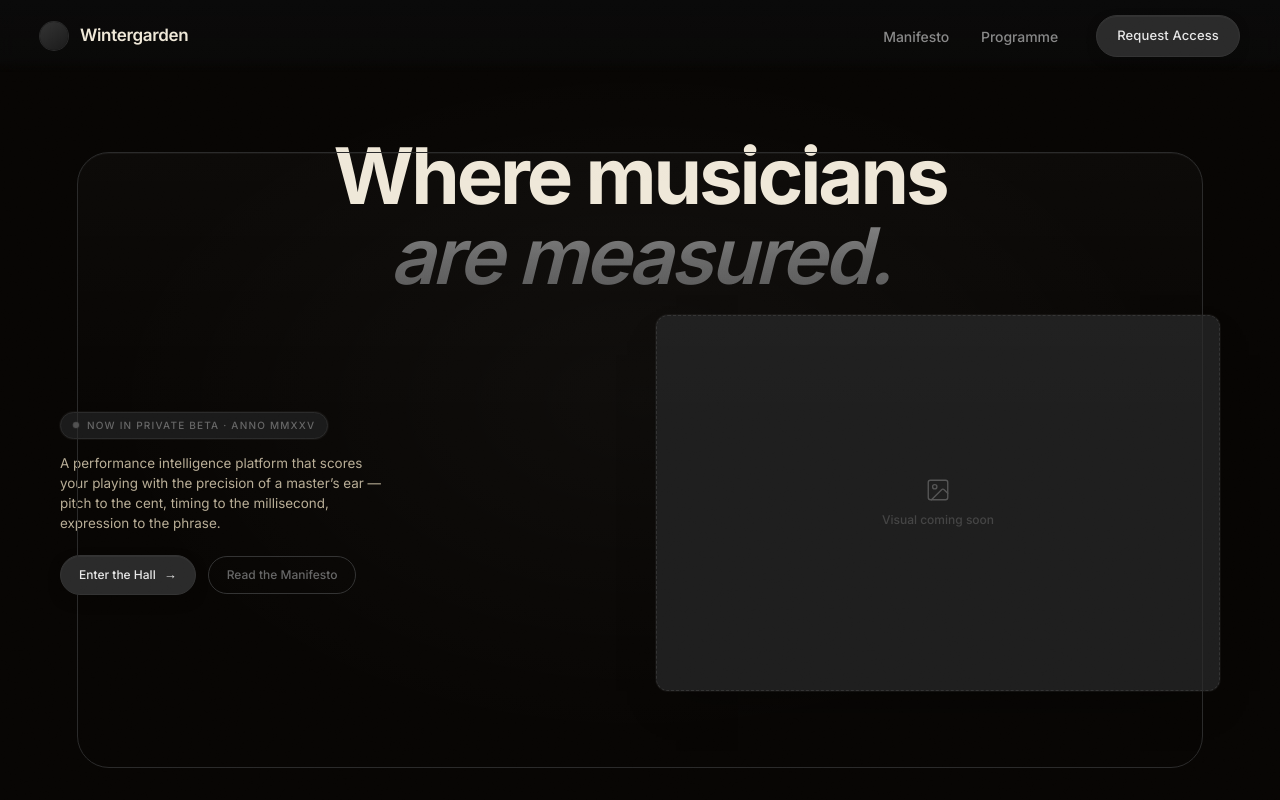
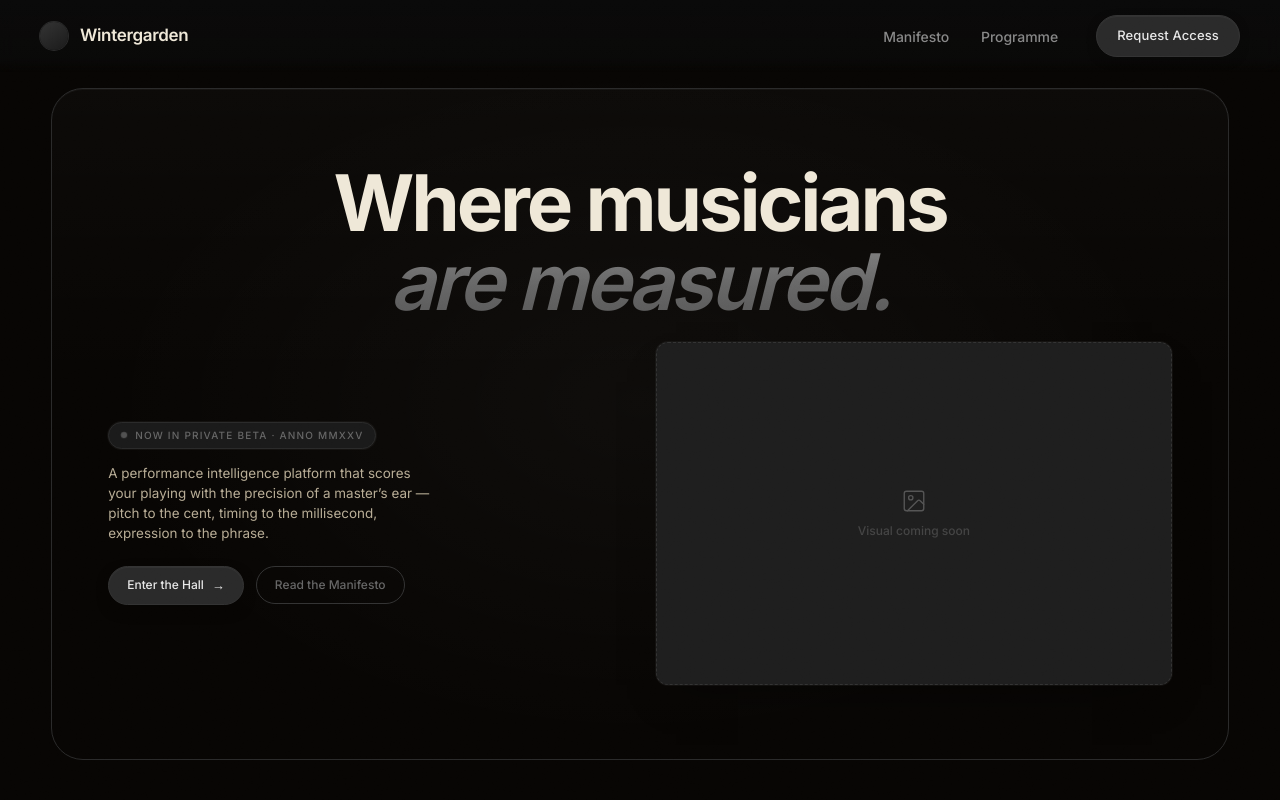
Before and after one commit to centuriesmutual/WinterGarden, a Next.js app: page / in a window 1280 px wide. Shown: the top 800 px of the page. Built offline with nearby package versions, Linux system fonts and the light colour scheme.

Commit message:
Fix hero: all content lives inside the border box
Made-with: Cursor

```diff
--- a/components/sections/Hero.tsx
+++ b/components/sections/Hero.tsx
@@ -35,31 +35,25 @@ export default function Hero() {
       }}
     >
       <LazyMotion features={domAnimation}>
+        {/* Full-height column, content pushed down below navbar */}
         <div
-          className="relative w-full flex flex-col px-5 md:px-10"
+          className="relative w-full flex flex-col"
+          style={{ minHeight: "100svh", paddingTop: "88px", paddingBottom: "40px" }}
+        >
+          {/* THE BORDER IS NOW THE CONTENT WRAPPER */}
+          <div
+            className="flex-1 mx-[4vw] flex flex-col justify-center px-8 md:px-14"
             style={{
-            minHeight: "100svh",
-            paddingTop: "136px",
-            paddingBottom: "56px",
-          }}
-        >
-          <div
-            aria-hidden
-            className="hidden md:block pointer-events-none absolute"
-            style={{
-              left: "6vw",
-              right: "6vw",
-              top: "152px",
-              bottom: "32px",
-              maxHeight: "calc(100% - 160px)",
               border: `1px solid ${g.b}`,
               borderRadius: "32px",
               background:
                 "linear-gradient(180deg, rgba(255,255,255,0.02), transparent 45%)",
               boxShadow: "inset 0 1px 0 rgba(255,255,255,0.04)",
+              paddingTop: "56px",
+              paddingBottom: "56px",
             }}
-          />
-
+          >
+            {/* Headline */}
             <m.h1
               initial={{ opacity: 0, y: 20 }}
               animate={{ opacity: 1, y: 0 }}
@@ -91,10 +85,12 @@ export default function Hero() {
               </span>
             </m.h1>
 
+            {/* Two-column: text left, image right */}
             <div
               className="w-full max-w-[1160px] mx-auto grid grid-cols-1 lg:grid-cols-2 gap-6 lg:gap-8 items-center"
               style={{ marginTop: "12px" }}
             >
+              {/* Left: badge + description + CTAs */}
               <div className="flex flex-col text-left w-full min-w-0 order-1">
                 <m.div
                   initial={{ opacity: 0, y: -6 }}
@@ -190,21 +186,18 @@ export default function Hero() {
                       color: g.f,
                       background: "transparent",
                       border: `1px solid ${g.c}`,
-                    boxShadow: "0 0 0 0 rgba(255,255,255,0.04)",
                     }}
                     onMouseEnter={(e) => {
                       const el = e.currentTarget as HTMLElement;
                       el.style.color = "#a0a0a0";
                       el.style.borderColor = g.e;
                       el.style.background = "rgba(255,255,255,0.04)";
-                    el.style.boxShadow = "0 0 0 1px rgba(255,255,255,0.04)";
                     }}
                     onMouseLeave={(e) => {
                       const el = e.currentTarget as HTMLElement;
                       el.style.color = g.f;
                       el.style.borderColor = g.c;
                       el.style.background = "transparent";
-                    el.style.boxShadow = "none";
                     }}
                   >
                     Read the Manifesto
@@ -212,11 +205,12 @@ export default function Hero() {
                 </m.div>
               </div>
 
+              {/* Right: image placeholder */}
               <m.div
                 initial={{ opacity: 0, y: 16 }}
                 animate={{ opacity: 1, y: 0 }}
                 transition={{ duration: 0.75, delay: 0.5 }}
-              className="w-full min-h-[240px] flex flex-col order-2 lg:order-2"
+                className="w-full flex flex-col order-2 lg:order-2"
                 style={{
                   aspectRatio: "15 / 10",
                   minHeight: "220px",
@@ -251,6 +245,7 @@ export default function Hero() {
               </m.div>
             </div>
           </div>
+        </div>
       </LazyMotion>
 
       <HeroRuledLineDouble />
```
Lines whose indentation alone changed are shown as unchanged.
